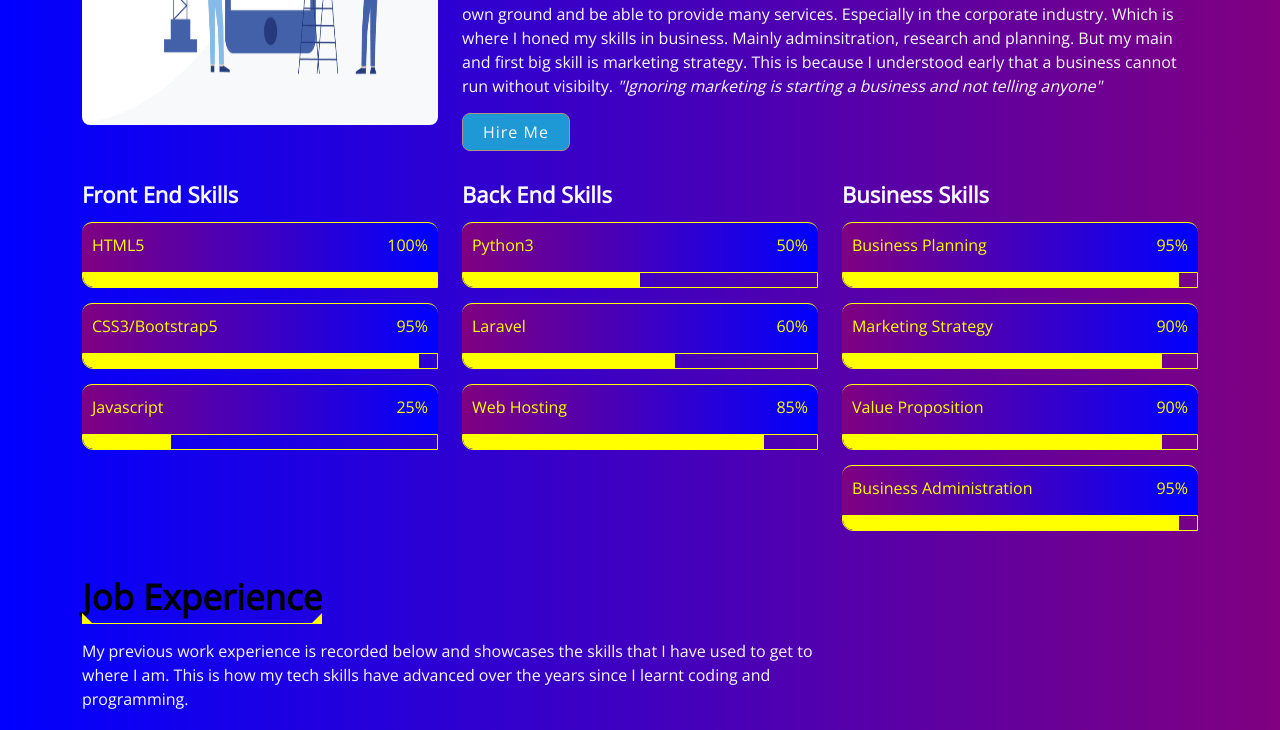
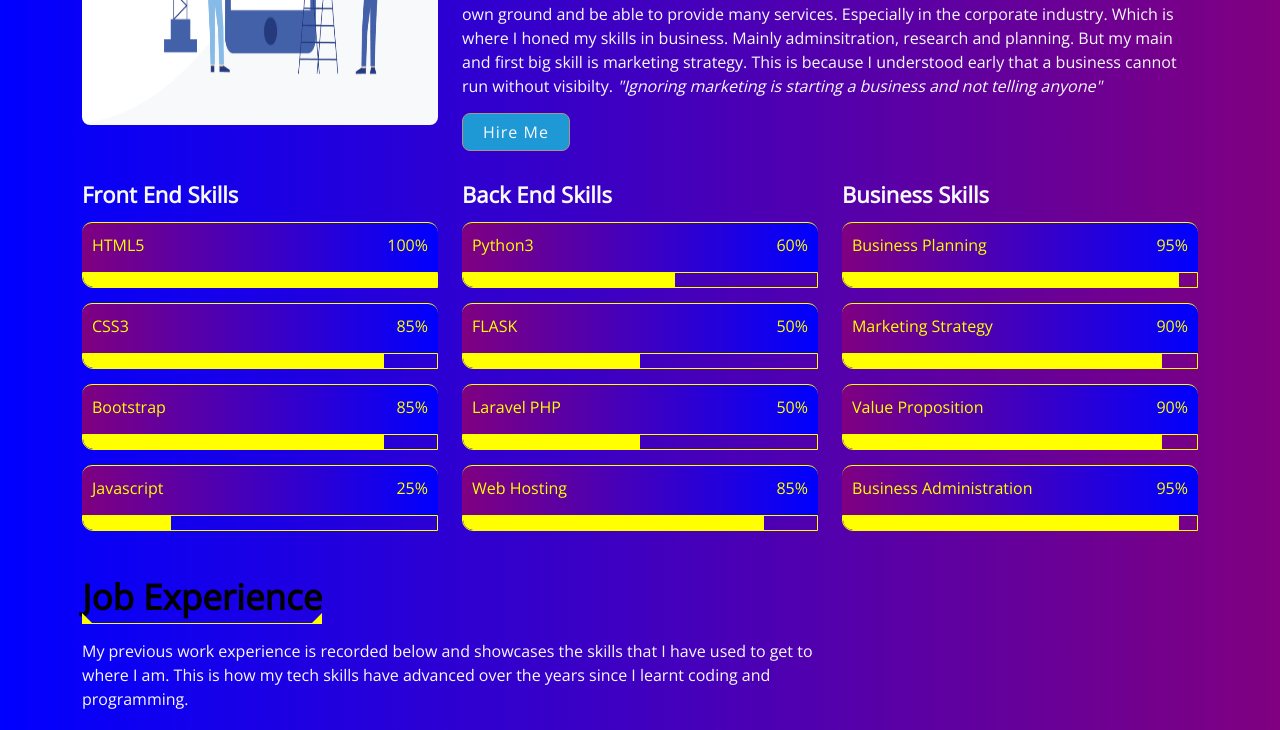
Before and after one commit to Pro-Mish/Portfolio, a Flask app: page / in a window 1280 px wide. Shown: the part 1392-2122 px from the top of the page. Run offline with Flask 3, Linux system fonts and the light colour scheme; some libraries are stand-ins or nearby versions; some web fonts are replaced.

Commit message:
Update index.html

```diff
--- a/templates/index.html
+++ b/templates/index.html
@@ -157,10 +157,17 @@
                             </div>
 
                             <div class="skill-name">
-                                <p>CSS3/Bootstrap5</p><p>95%</p>
+                                <p>CSS3</p><p>85%</p>
                             </div>
                             <div class="progress">
-                                <div class="progress-bar" role="progressbar" aria-valuenow="95" aria-valuemin="0" aria-valuemax="100"></div>
+                                <div class="progress-bar" role="progressbar" aria-valuenow="85" aria-valuemin="0" aria-valuemax="100"></div>
+                            </div>
+
+                            <div class="skill-name">
+                                <p>Bootstrap</p><p>85%</p>
+                            </div>
+                            <div class="progress">
+                                <div class="progress-bar" role="progressbar" aria-valuenow="85" aria-valuemin="0" aria-valuemax="100"></div>
                             </div>
 
                             <div class="skill-name">
@@ -175,17 +182,24 @@
                         <div class="skills">
                             <h3>Back End Skills</h3>
                             <div class="skill-name">
-                                <p>Python3</p><p>50%</p>
+                                <p>Python3</p><p>60%</p>
+                            </div>
+                            <div class="progress">
+                                <div class="progress-bar" role="progressbar" aria-valuenow="60" aria-valuemin="0" aria-valuemax="100"></div>
+                            </div>
+
+                            <div class="skill-name">
+                                <p>FLASK</p><p>50%</p>
                             </div>
                             <div class="progress">
                                 <div class="progress-bar" role="progressbar" aria-valuenow="50" aria-valuemin="0" aria-valuemax="100"></div>
                             </div>
 
                             <div class="skill-name">
-                                <p>Laravel</p><p>60%</p>
+                                <p>Laravel PHP</p><p>50%</p>
                             </div>
                             <div class="progress">
-                                <div class="progress-bar" role="progressbar" aria-valuenow="60" aria-valuemin="0" aria-valuemax="100"></div>
+                                <div class="progress-bar" role="progressbar" aria-valuenow="50" aria-valuemin="0" aria-valuemax="100"></div>
                             </div>
 
                             <div class="skill-name">
```
